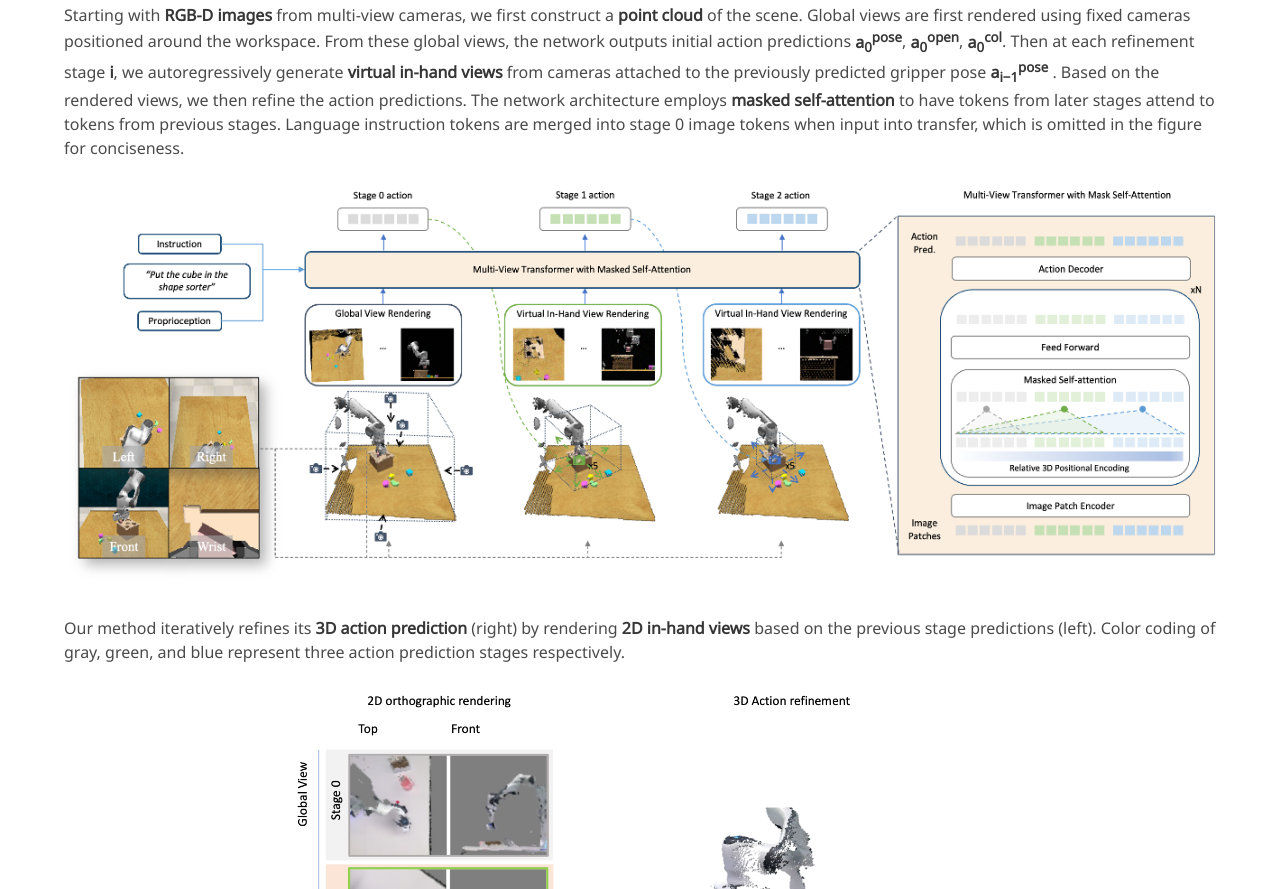
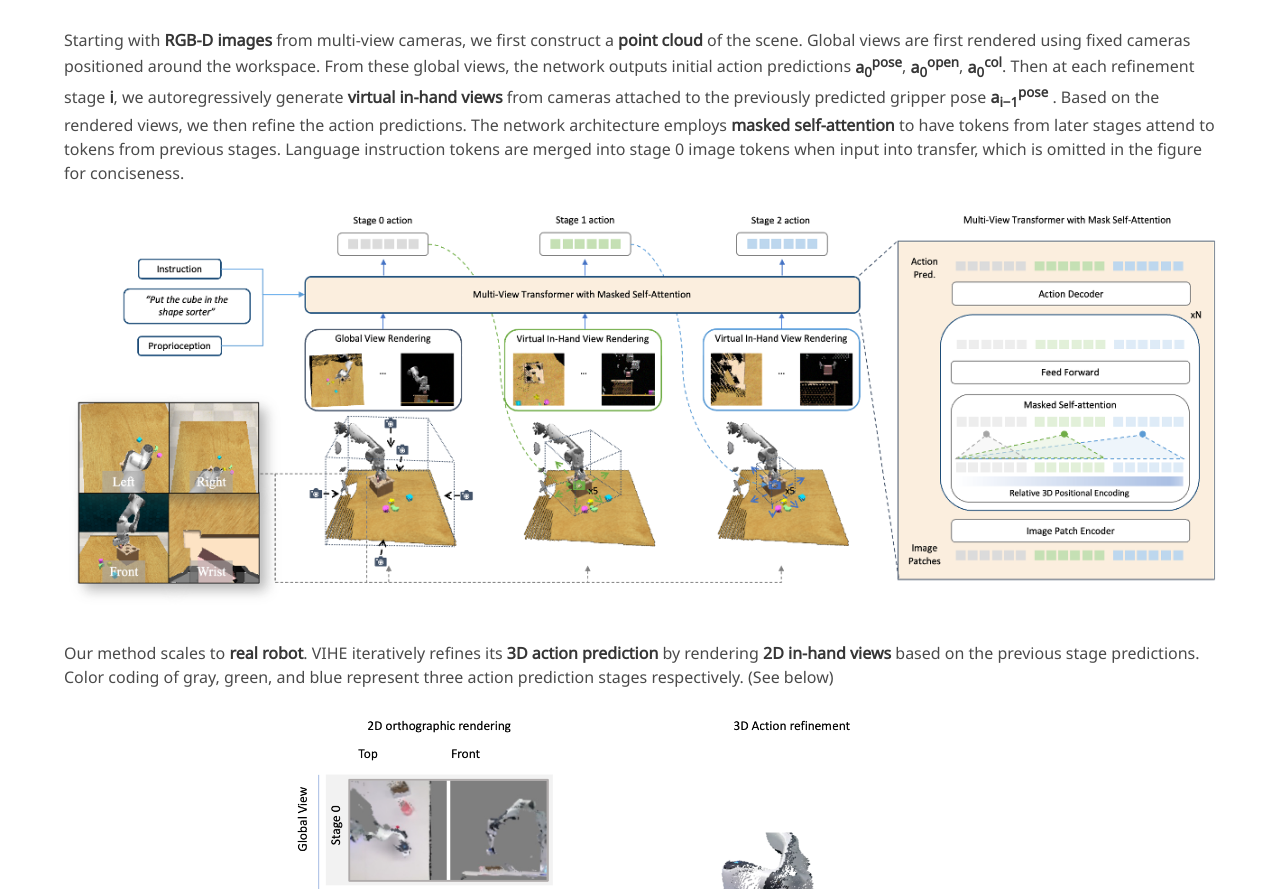
Before and after one commit to vihe-3d/vihe-3d.github.io, a plain HTML site: page index.html in a window 1280 px wide. Shown: the part 2166-3055 px from the top of the page. Drawn offline with nearby package versions, Linux system fonts and the light colour scheme; some icons are missing; a web font is replaced by a local one.

Commit message:
Update index.html

```diff
--- a/index.html
+++ b/index.html
@@ -377,8 +377,8 @@
 
   <h3 class="subtitle has-text-centered">
     </br>
-    The <strong>VIHE</strong> is a manipulation transformer leveraging <strong>action-aware view rendering</strong> for
-    autoregressive <strong>hand keypoint prediction</strong>.
+    VIHE is a transformer-based imitation learning agent that leverages rendered <strong>virtual in-hand views</strong> for accruate <strong>6-DoF action</strong> predictions.
+
   </h3>
 
   <section class="hero">
@@ -398,7 +398,7 @@
     </div>
   </section>
   <h3 class="subtitle has-text-centered">
-    VIHE excels with <strong>10X less data and 5X less time</strong>, leveraging in-hand views' inductive bias.
+    VIHE sets the new <strong>SOTA</strong> in multi-task evaluation on 18 RLBench environments.
   </h3>
 
 
@@ -499,11 +499,9 @@
               </br>
               </br>
               <p>
-                Our method iteratively
-                refines its <strong>3D action prediction</strong> (right) by rendering <strong>2D in-hand views</strong>
-                based
-                on the previous stage predictions (left). Color coding of gray, green, and
-                blue represent three action prediction stages respectively.
+                Our method scales to <strong>real robot</strong>. VIHE iteratively refines its <strong>3D action prediction</strong> by rendering
+                <strong>2D in-hand views</strong> based on the previous stage predictions.
+                Color coding of gray, green, and blue represent three action prediction stages respectively. (See below)
               </p>
               </br>
               <img src="media/figures/teaser.png" class="interpolation-image" alt="Interpolate start reference image." style="width:700px; display: block; margin: 0 auto;"/>
```
